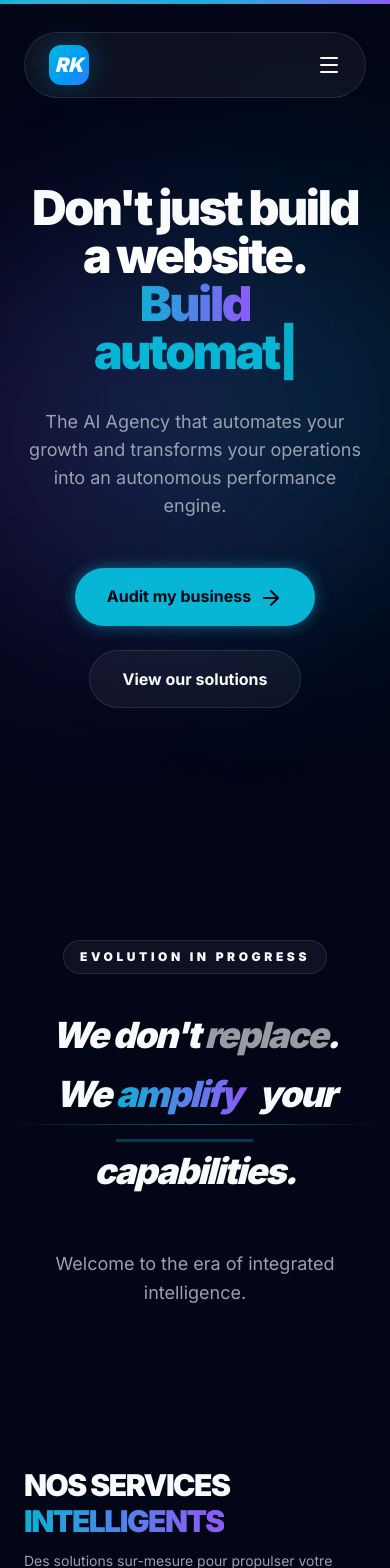
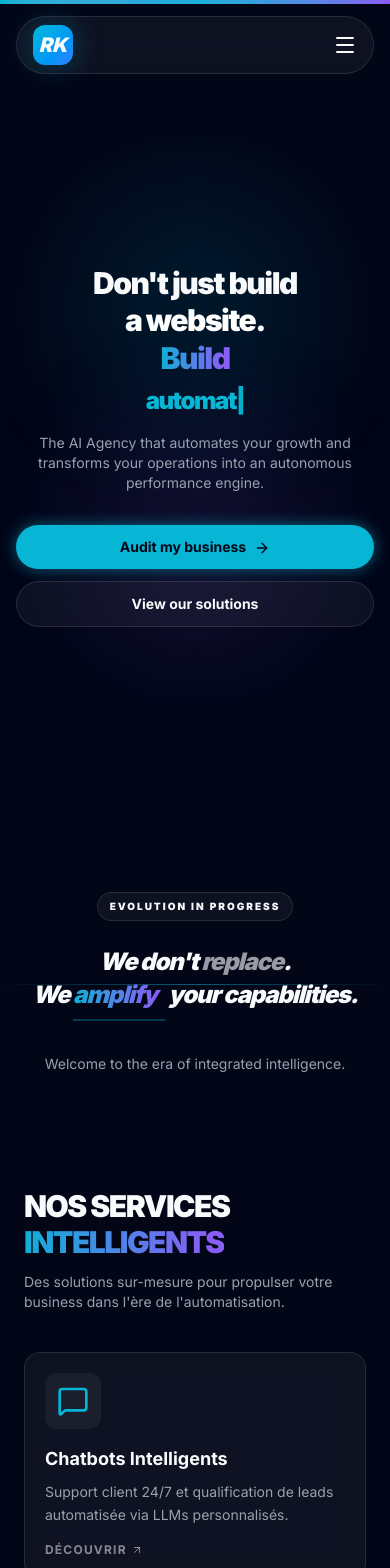
Before and after one commit to Cahair/romain_react, a Next.js app: page / in a window 390 px wide. Shown: the top 1568 px of the page. Built offline with nearby package versions, Linux system fonts and the light colour scheme.

Commit message:
landing  page mobile

```diff
--- a/src/components/Hero.jsx
+++ b/src/components/Hero.jsx
@@ -51,46 +51,47 @@ export default function Hero() {
     }, [displayText, isDeleting, textIndex, typewriterTexts]);
 
     return (
-        <section className="relative min-h-screen flex items-center justify-center pt-32 pb-20 overflow-hidden">
-            {/* Background Effect */}
+        <section className="relative min-h-screen flex items-center justify-center pt-24 md:pt-32 pb-12 md:pb-20 overflow-hidden">
+            {/* Background Effect - smaller on mobile */}
             <div className="absolute inset-0 z-0">
-                <div className="absolute top-1/4 left-1/4 w-96 h-96 bg-primary/20 rounded-full blur-[120px] animate-pulse" />
-                <div className="absolute bottom-1/4 right-1/4 w-96 h-96 bg-secondary/20 rounded-full blur-[120px] animate-pulse delay-1000" />
+                <div className="absolute top-1/4 left-1/4 w-48 md:w-96 h-48 md:h-96 bg-primary/20 rounded-full blur-[80px] md:blur-[120px] animate-pulse" />
+                <div className="absolute bottom-1/4 right-1/4 w-48 md:w-96 h-48 md:h-96 bg-secondary/20 rounded-full blur-[80px] md:blur-[120px] animate-pulse delay-1000" />
             </div>
 
-            <div className="container mx-auto px-6 relative z-10 text-center">
+            <div className="container mx-auto px-4 md:px-6 relative z-10 text-center">
                 <motion.div
                     initial={{ opacity: 0, y: 30 }}
                     animate={{ opacity: 1, y: 0 }}
                     transition={{ duration: 0.8 }}
                 >
-                    <h1 className="text-5xl md:text-8xl font-black tracking-tighter mb-8 leading-none">
-                        {t("hero.line1")} <br />
-                        <span className="text-white">{t("hero.line2")}</span> <br />
-                        <span className="text-gradient">{t("hero.line3")} </span>
-                        <span className="inline-block min-w-[300px] text-primary">
+                    {/* Optimized title for mobile */}
+                    <h1 className="text-3xl sm:text-4xl md:text-6xl lg:text-8xl font-black tracking-tighter mb-4 md:mb-8 leading-tight md:leading-none">
+                        <span className="block">{t("hero.line1")}</span>
+                        <span className="block text-white">{t("hero.line2")}</span>
+                        <span className="text-gradient">{t("hero.line3")}</span>
+                        <span className="block text-primary text-2xl sm:text-3xl md:text-5xl lg:text-7xl mt-2">
                             {displayText}
                             <span className="animate-pulse">|</span>
                         </span>
                     </h1>
 
-                    <p className="text-gray-400 text-lg md:text-2xl max-w-3xl mx-auto mb-12">
+                    <p className="text-gray-400 text-sm sm:text-base md:text-xl lg:text-2xl max-w-3xl mx-auto mb-8 md:mb-12 px-2">
                         {t("hero.subtitle")}
                     </p>
 
-                    <div className="flex flex-col md:flex-row items-center justify-center gap-6">
-                        <Link href="/contact" className="group relative px-8 py-4 bg-primary rounded-full font-bold text-background transition-all hover:scale-105 active:scale-95 shadow-neon-cyan">
+                    <div className="flex flex-col sm:flex-row items-center justify-center gap-3 md:gap-6">
+                        <Link href="/contact" className="group w-full sm:w-auto px-6 md:px-8 py-3 md:py-4 bg-primary rounded-full font-bold text-background text-sm md:text-base transition-all hover:scale-105 active:scale-95 shadow-neon-cyan">
                             {t("hero.cta1")}
-                            <ArrowRight className="inline-block ml-2 group-hover:translate-x-1 transition-transform" />
+                            <ArrowRight className="inline-block ml-2 w-4 h-4 md:w-5 md:h-5 group-hover:translate-x-1 transition-transform" />
                         </Link>
-                        <Link href="/services" className="px-8 py-4 glass rounded-full font-bold transition-all hover:bg-white/10 active:scale-95">
+                        <Link href="/services" className="w-full sm:w-auto px-6 md:px-8 py-3 md:py-4 glass rounded-full font-bold text-sm md:text-base transition-all hover:bg-white/10 active:scale-95">
                             {t("hero.cta2")}
                         </Link>
                     </div>
                 </motion.div>
             </div>
 
-            {/* Floating Elements */}
+            {/* Floating Elements - hidden on mobile */}
             <motion.div
                 animate={{ y: [0, -20, 0] }}
                 transition={{ duration: 4, repeat: Infinity, ease: "easeInOut" }}
--- a/src/components/Navbar.jsx
+++ b/src/components/Navbar.jsx
@@ -41,9 +41,9 @@ export default function Navbar() {
     const currentLocale = availableLocales.find(l => l.code === locale);
 
     return (
-        <nav className={`fixed top-0 left-0 w-full z-50 transition-all duration-500 ${scrolled ? "py-4" : "py-8"}`}>
-            <div className="container mx-auto px-6">
-                <div className={`glass px-6 py-3 rounded-full flex items-center justify-between transition-all duration-500 ${scrolled ? "shadow-2xl bg-background/80" : "bg-white/5"}`}>
+        <nav className={`fixed top-0 left-0 w-full z-50 transition-all duration-500 ${scrolled ? "py-2 md:py-4" : "py-4 md:py-8"}`}>
+            <div className="container mx-auto px-4 md:px-6">
+                <div className={`glass px-4 md:px-6 py-2 md:py-3 rounded-full flex items-center justify-between transition-all duration-500 ${scrolled ? "shadow-2xl bg-background/80" : "bg-white/5"}`}>
                     <Link href="/" className="flex items-center gap-2">
                         <div
                             className={`w-10 h-10 bg-gradient-to-br ${accent.gradient} rounded-xl flex items-center justify-center font-black text-xl italic transition-all duration-500 ${accent.glow}`}
--- a/src/components/Storytelling.jsx
+++ b/src/components/Storytelling.jsx
@@ -6,24 +6,24 @@ export default function Storytelling() {
     const { t } = useTranslation();
 
     return (
-        <section className="py-24 relative overflow-hidden">
+        <section className="py-12 md:py-24 relative overflow-hidden">
             <div className="absolute top-1/2 left-0 w-full h-px bg-gradient-to-r from-transparent via-primary/50 to-transparent" />
 
-            <div className="container mx-auto px-6 relative">
+            <div className="container mx-auto px-4 md:px-6 relative">
                 <div className="max-w-4xl mx-auto text-center">
                     <motion.div
                         initial={{ opacity: 0, scale: 0.9 }}
                         whileInView={{ opacity: 1, scale: 1 }}
                         viewport={{ once: true }}
                         transition={{ duration: 0.8 }}
-                        className="mb-12"
+                        className="mb-8 md:mb-12"
                     >
-                        <span className="px-4 py-2 rounded-full glass text-xs font-black tracking-[0.3em] uppercase mb-8 inline-block">
+                        <span className="px-3 md:px-4 py-1.5 md:py-2 rounded-full glass text-[10px] md:text-xs font-black tracking-[0.2em] md:tracking-[0.3em] uppercase mb-6 md:mb-8 inline-block">
                             {t("storytelling.badge")}
                         </span>
-                        <h2 className="text-4xl md:text-7xl font-black tracking-tighter mb-8 italic leading-relaxed">
+                        <h2 className="text-2xl sm:text-3xl md:text-5xl lg:text-7xl font-black tracking-tighter mb-4 md:mb-8 italic leading-snug md:leading-relaxed">
                             {t("storytelling.title")} <span className="text-white/60">{t("storytelling.titleHighlight")}</span>{t("storytelling.titleEnd")} <br />
-                            {t("storytelling.subtitle1")} <span className="text-gradient inline-block border-b-[3px] border-primary/30 pb-4 pr-3">{t("storytelling.subtitleHighlight")}</span> {t("storytelling.subtitle2")}
+                            {t("storytelling.subtitle1")} <span className="text-gradient inline-block border-b-2 md:border-b-[3px] border-primary/30 pb-2 md:pb-4 pr-2 md:pr-3">{t("storytelling.subtitleHighlight")}</span> {t("storytelling.subtitle2")}
                         </h2>
                     </motion.div>
 
@@ -32,7 +32,7 @@ export default function Storytelling() {
                         whileInView={{ opacity: 1 }}
                         viewport={{ once: true }}
                         transition={{ delay: 0.3 }}
-                        className="text-gray-400 text-lg md:text-xl leading-relaxed"
+                        className="text-gray-400 text-sm md:text-lg lg:text-xl leading-relaxed px-2"
                     >
                         {t("storytelling.description")}
                     </motion.p>
```
